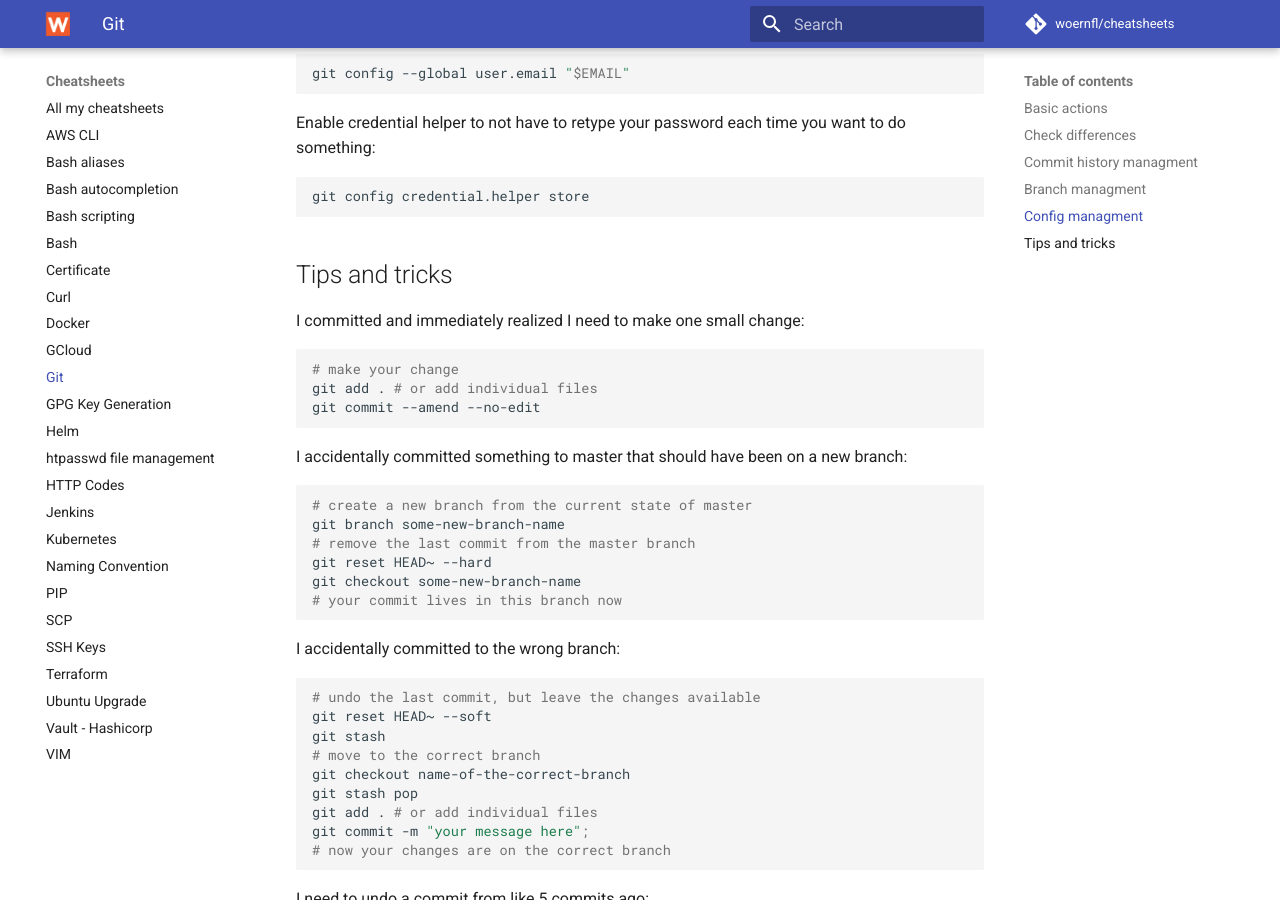
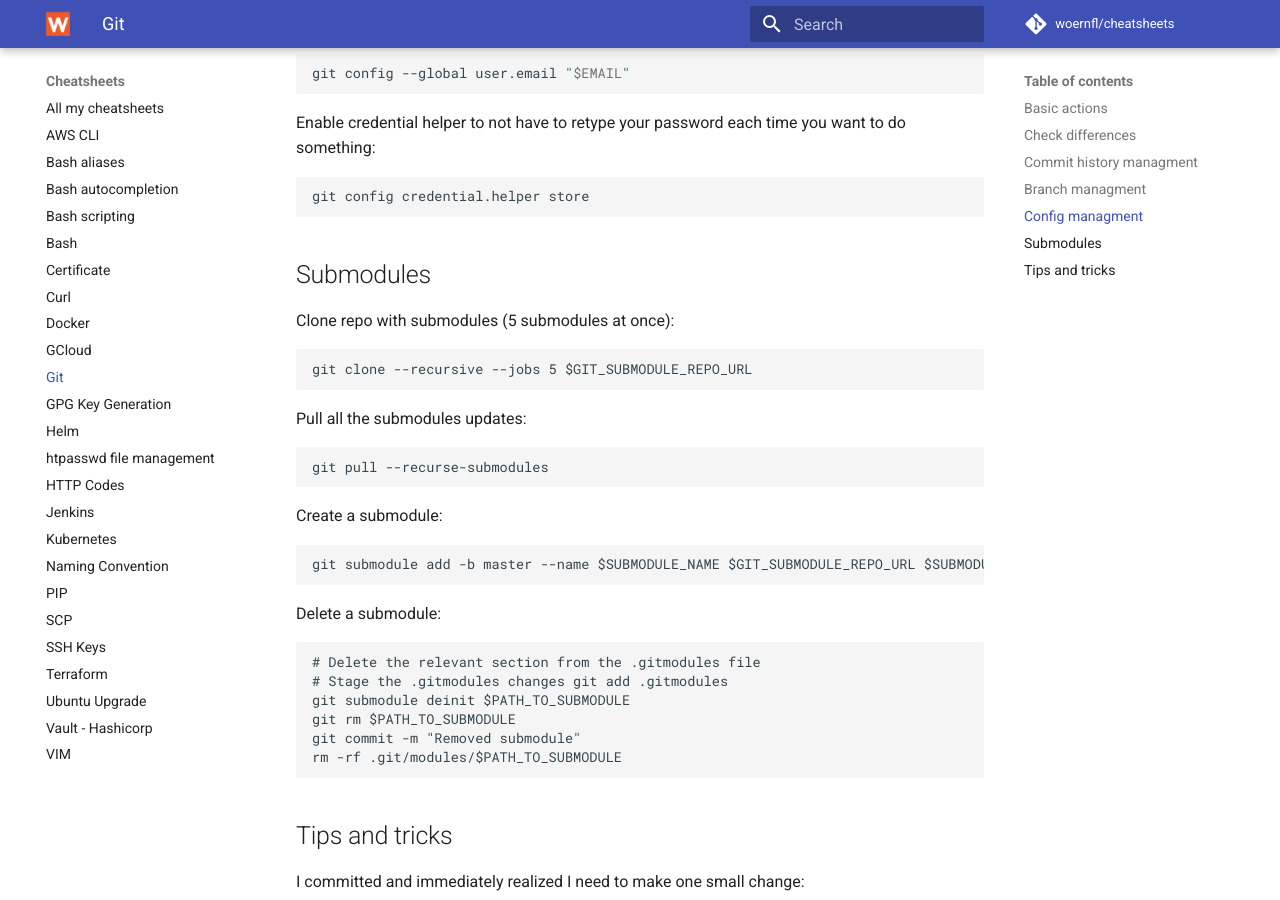
Before and after one commit to woernfl/cheatsheets, an MkDocs documentation site: the page built from docs/git.md, in a window 1280 px wide and 900 px high, scrolled down 2802 px. Built offline with MkDocs 1.6.1 and Material for MkDocs 9.7.7, drawn with Linux system fonts in a browser that asks for light colours; comment, search, counter and statistics services are not loaded.

Commit message:
Add submodule section

````diff
--- a/docs/git.md
+++ b/docs/git.md
@@ -162,6 +162,37 @@ Enable credential helper to not have to retype your password each time you want
 git config credential.helper store
 ```
 
+## Submodules
+
+Clone repo with submodules (5 submodules at once):
+
+```
+git clone --recursive --jobs 5 $GIT_SUBMODULE_REPO_URL
+```
+
+Pull all the submodules updates:
+
+```
+git pull --recurse-submodules
+```
+
+Create a submodule:
+
+```
+git submodule add -b master --name $SUBMODULE_NAME $GIT_SUBMODULE_REPO_URL $SUBMODULE_PATH
+```
+
+Delete a submodule:
+
+```
+# Delete the relevant section from the .gitmodules file
+# Stage the .gitmodules changes git add .gitmodules
+git submodule deinit $PATH_TO_SUBMODULE
+git rm $PATH_TO_SUBMODULE
+git commit -m "Removed submodule"
+rm -rf .git/modules/$PATH_TO_SUBMODULE
+```
+
 ## Tips and tricks
 
 I committed and immediately realized I need to make one small change:
````
